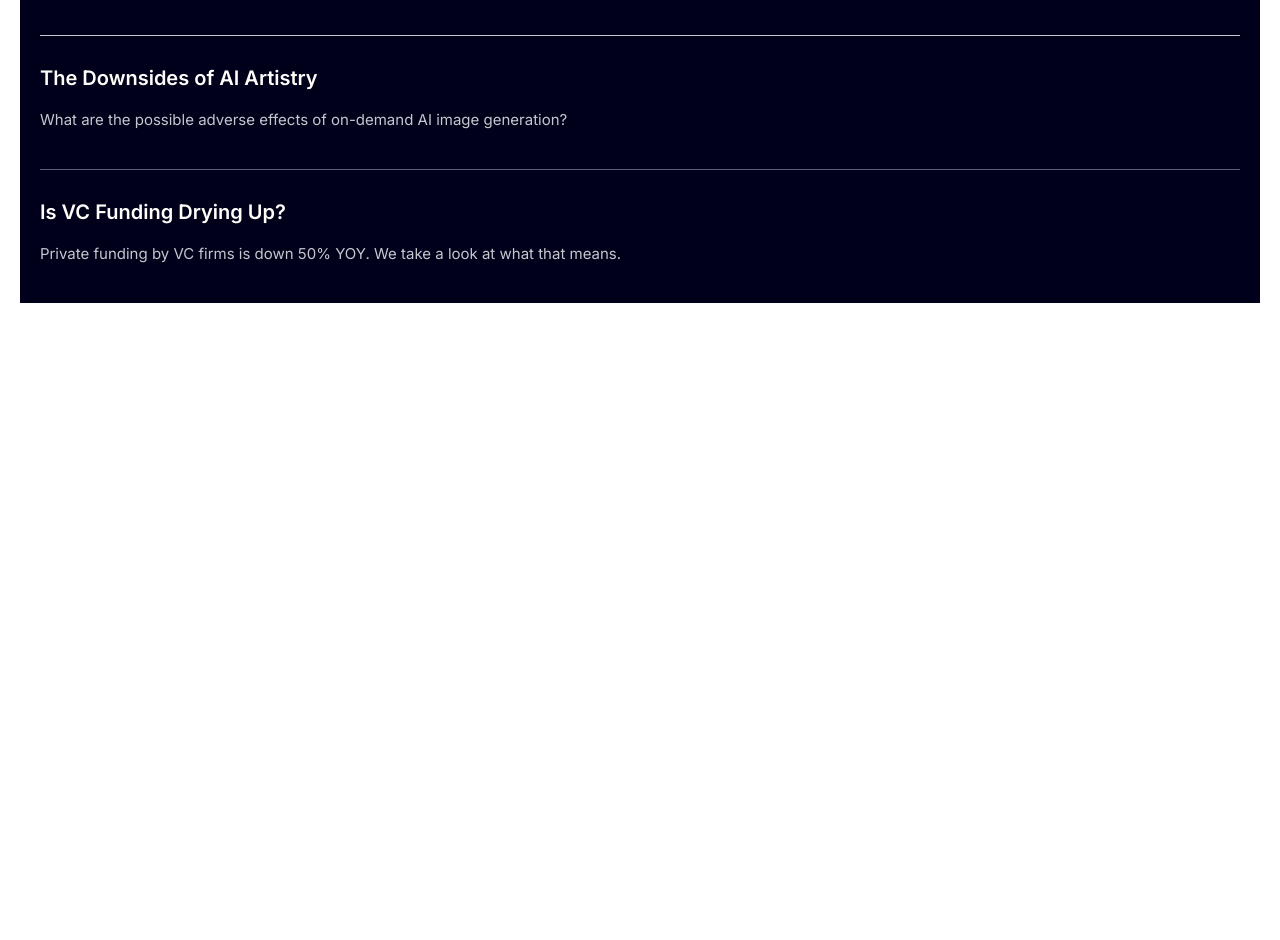
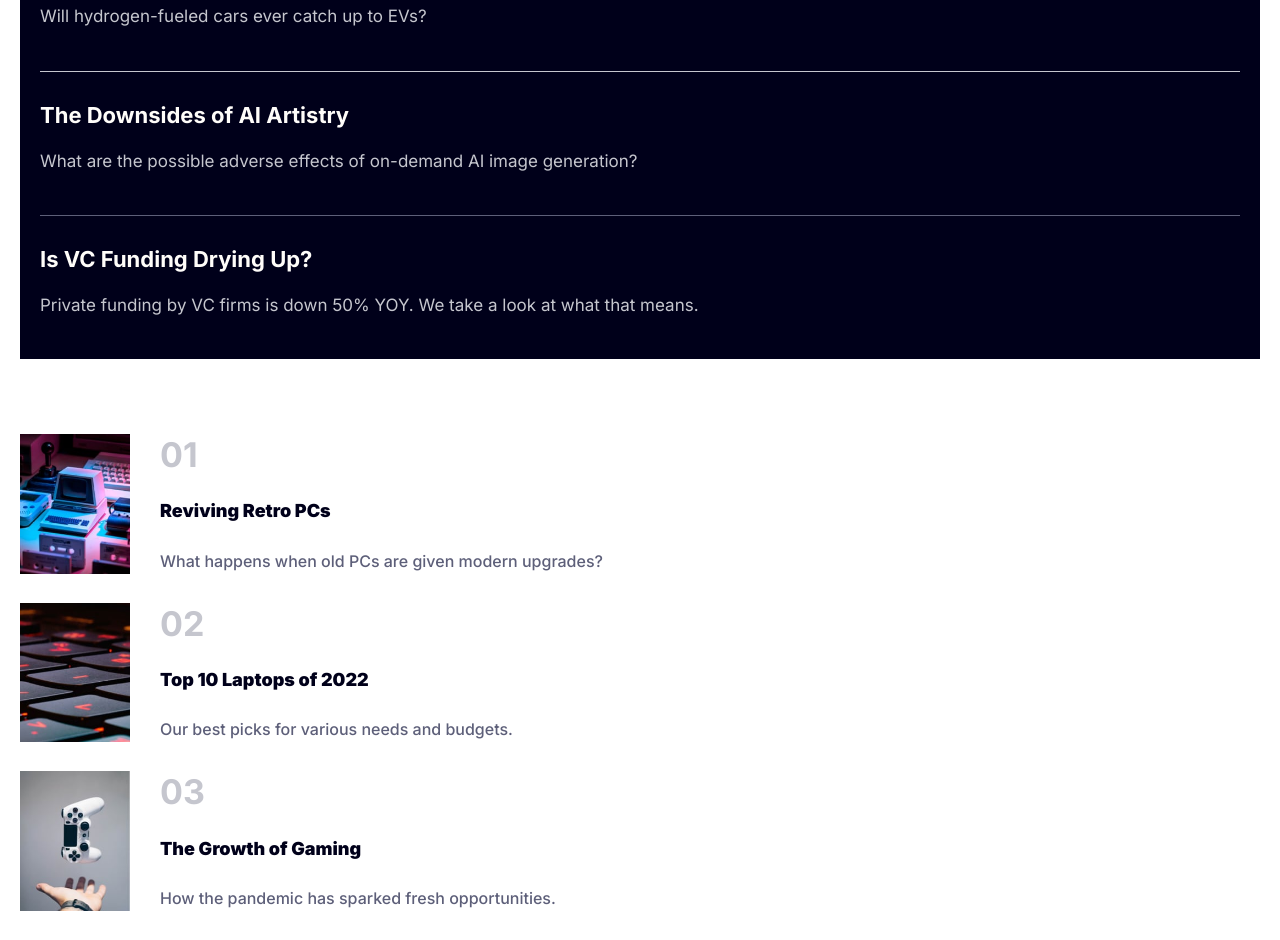
Before and after one commit to MoNi-hub4/medium-clone, a plain HTML site: page index.html in a window 1280 px wide. Shown: the part 1684-2624 px from the top of the page. Before the commit the page ends 1987 px from the top, so only its background shows below. Drawn offline with Linux system fonts and the light colour scheme.

Commit message:
section 03

```diff
--- a/index.html
+++ b/index.html
@@ -84,6 +84,45 @@
       </div>
     </div>
 
+    <!-- section 03-->
+    <div class="section-03-card-container">
+      <div class="card">
+        <div class="image">
+          <img src="./images/image-retro-pcs.jpg" alt="#" />
+        </div>
+        <div class="description">
+          <p class="number">01</p>
+          <span class="text"> Reviving Retro PCs </span>
+          <span class="sub-text">
+            What happens when old PCs are given modern upgrades?
+          </span>
+        </div>
+      </div>
+      <div class="card">
+        <div class="image">
+          <img src="./images/image-top-laptops.jpg" alt="#" />
+        </div>
+        <div class="description">
+          <p class="number">02</p>
+          <span class="text"> Top 10 Laptops of 2022 </span>
+          <span class="sub-text">
+            Our best picks for various needs and budgets.
+          </span>
+        </div>
+      </div>
+      <div class="card">
+        <div class="image">
+          <img src="./images/image-gaming-growth.jpg" alt="#" />
+        </div>
+        <div class="description">
+          <p class="number">03</p>
+          <span class="text"> The Growth of Gaming </span>
+          <span class="sub-text">
+            How the pandemic has sparked fresh opportunities.
+          </span>
+        </div>
+      </div>
+    </div>
     <script src="script.js"></script>
   </body>
 </html>
--- a/styles.css
+++ b/styles.css
@@ -114,6 +114,7 @@ ul li a {
   display: flex;
   align-items: center;
   justify-content: center;
+  cursor: pointer;
 }
 
 .section-01 .button {
@@ -128,7 +129,7 @@ ul li a {
   margin-bottom: 25px;
   line-height: 1.7;
   font-weight: 500;
-  font-size: 16px;
+  font-size: 17px;
   color: hsl(236, 13%, 42%);
 }
 
@@ -148,12 +149,12 @@ ul li a {
   color: hsl(35, 77%, 62%);
   font-size: 32px;
   font-weight: 600;
-  margin-bottom: 40px;
+  margin-bottom: 35px;
 }
 
 .section-02-container p{
-  font-size: 20px;
-  font-weight: 600;
+  font-size: 22px;
+  font-weight: 700;
   margin-bottom: 20px;
 }
 
@@ -161,7 +162,9 @@ ul li a {
   color: hsl(233, 8%, 79%);
   font-weight: 400;
   display: inline-block;
+  font-size: 17px;
   margin-bottom: 40px;
+  line-height: 1.6;
 }
 
 .section-02-container .box1{
@@ -173,3 +176,57 @@ ul li a {
   border-bottom: 1px solid hsl(236, 13%, 42%);
   margin-bottom: 30px;
 }
+
+.section-03-card-container{
+    margin-right: 20px;
+    margin-left: 20px;
+    margin-top: 75px;
+}
+
+.section-03-card-container .card{
+  display: flex;
+  margin-bottom: 25px;
+}
+
+
+.section-03-card-container .image{
+  margin-right: 30px;
+  flex-basis: 110px;
+}
+
+.section-03-card-container .description{
+  flex: 2;
+}
+
+
+
+.section-03-card-container img{
+  width: 100%;
+}
+
+.section-03-card-container .description{
+  display: flex;
+  flex-direction: column;
+  justify-content: space-between;
+  margin-bottom: 2px;
+}
+
+.section-03-card-container .number{
+  color: hsl(233, 8%, 79%);
+  font-size: 34px;
+  font-weight: 700;
+}
+
+.section-03-card-container .text{
+  color: hsl(240, 100%, 5%);
+  font-size: 18px;
+  font-weight: 900;
+}
+
+.section-03-card-container .sub-text{
+  display: block;
+  font-size: 16px;
+  line-height: 1.8;
+  color: hsl(236, 13%, 42%);
+  font-weight: 500;
+}
```
